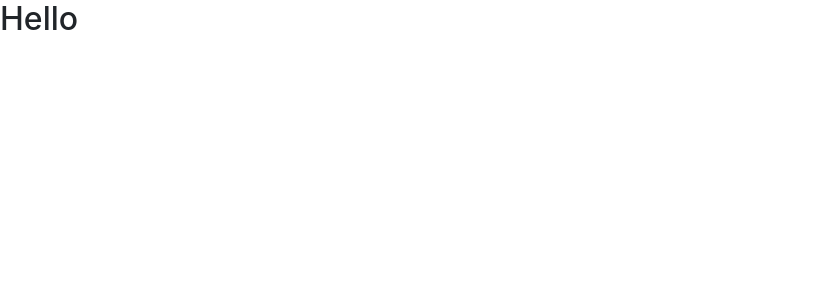
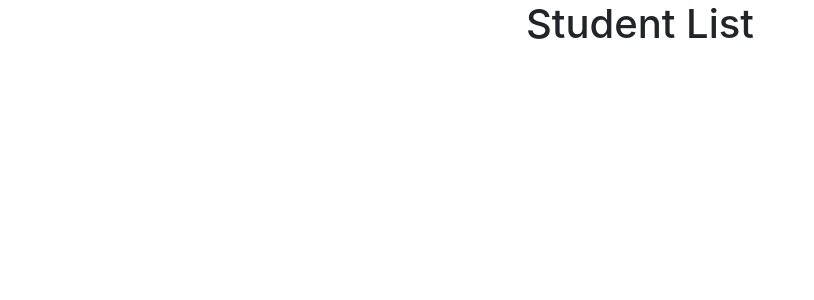
Before and after one commit to rakhmatnw/react-studentList-app, a React (Create React App) app: page / in a window 1280 px wide. Shown: the top 300 px of the page, without its empty margins (0-814 px from the left). Built offline with nearby package versions, Linux system fonts and the light colour scheme.

Commit message:
[rakhmatnw] - I added components folder and create studentListContainer Component

```diff
--- a/src/App.js
+++ b/src/App.js
@@ -1,11 +1,11 @@
 import React, { Component } from 'react';
-// import StudentListContainer from './components/studentList/StudentListContainer';
+import StudentListContainer from './components/studentList/StudentListContainer';
 
 class App extends Component {
   render() {
     return (
       <div className="App">
-        <h2>Hello</h2>
+        <StudentListContainer />
       </div>
     );
   }
--- /dev/null
+++ b/src/components/studentList/StudentListContainer.js
@@ -0,0 +1,14 @@
+import React, { Component } from 'react';
+
+class StudentListContainer extends Component {
+
+  render(){
+    return(
+      <div className="container text-center">
+        <h1 className="mb-5">Student List</h1>
+      </div>
+    )
+  }
+}
+
+export default StudentListContainer;
```
